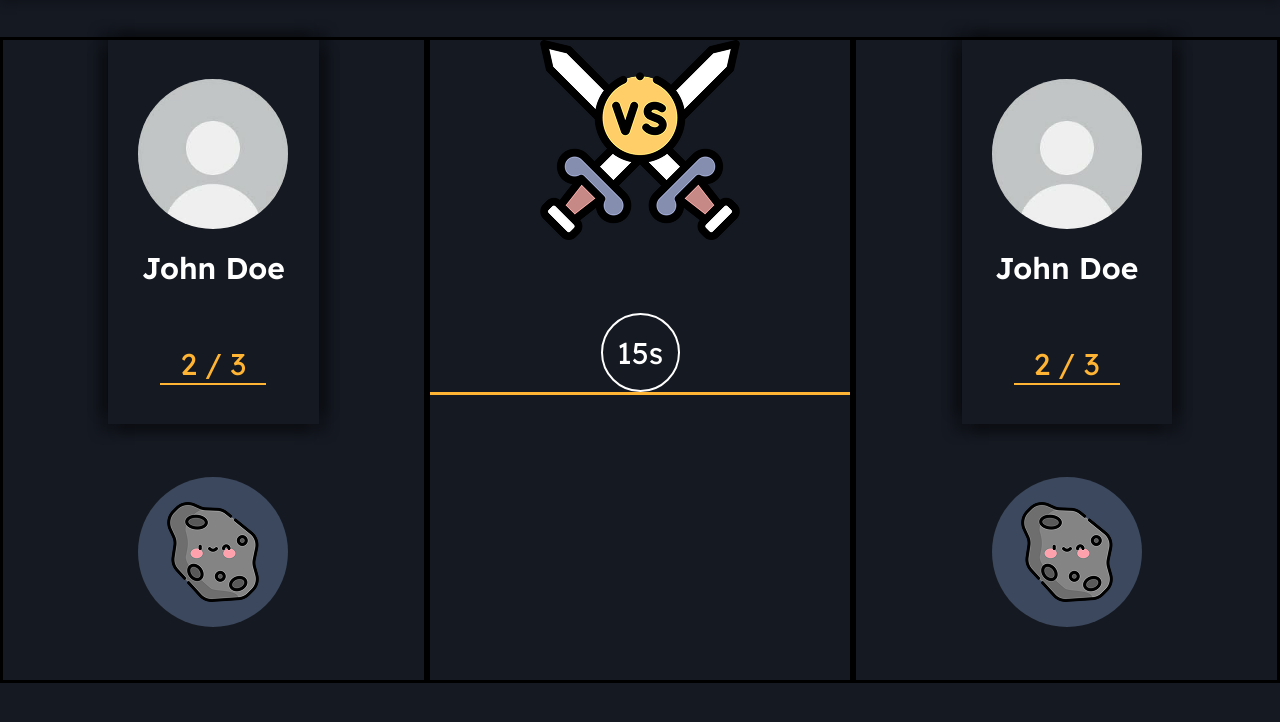
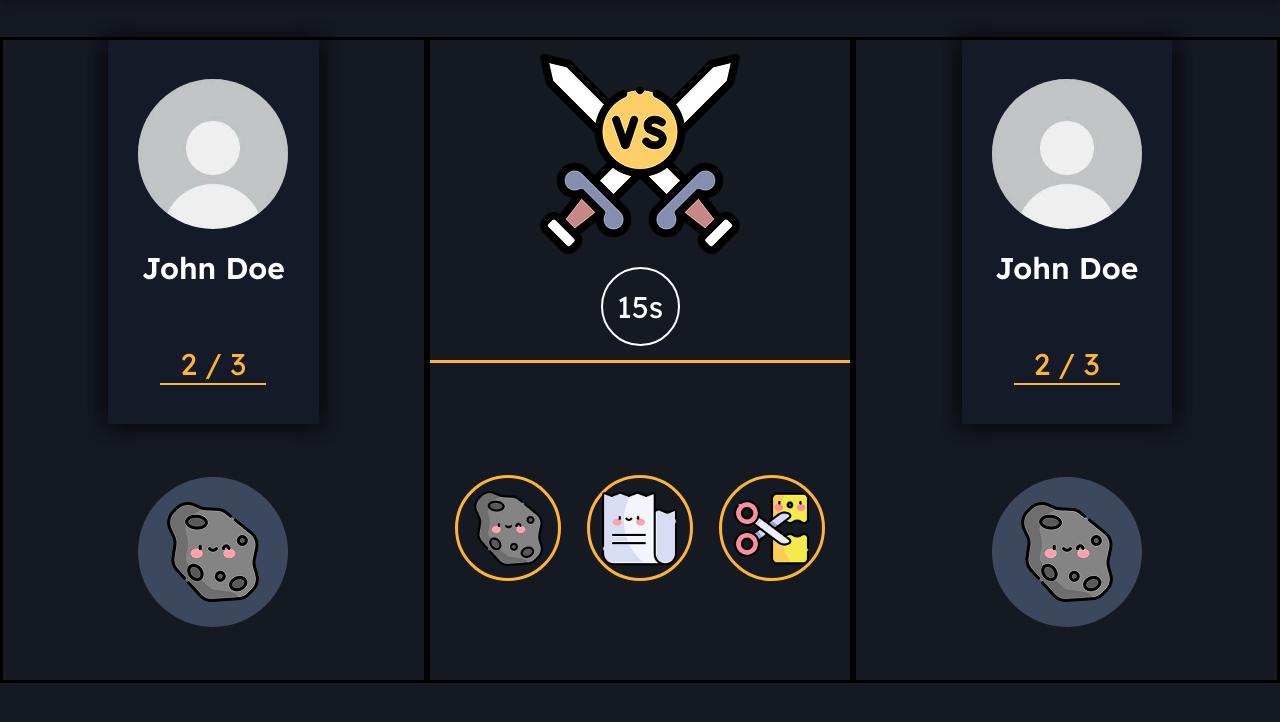
Before and after one commit to synnfall/JPEG, a PHP site: page /pfc.html in a window 1280 px wide. Shown: the part 56-778 px from the top of the page. Run offline with PHP 8.4, Linux system fonts and the light colour scheme.

Commit message:
presque fini

```diff
--- a/src/public/pfc.html
+++ b/src/public/pfc.html
@@ -33,7 +33,7 @@
       </div>
       <div class="side_bas">
         <div class="container_coup">
-          <img src="./img/icons/big_rock.png" alt="versus">
+          <img src="./img/icons/rock.png" alt="versus">
         </div>
       </div>
     </div>
@@ -43,7 +43,11 @@
         <div id="container_timer"><span id="timer">15s</span></div>
       </div>
       <div id="center-down" class="center_child">
-
+        <ul>
+          <li class="bouton_pfc"><img src="./img/icons/rock.png" alt="rock"></li>
+          <li class="bouton_pfc"><img src="./img/icons/paper.png" alt="paper"></li>
+          <li class="bouton_pfc"><img src="./img/icons/scissors.png" alt="scissors"></li>
+        </ul>
       </div>
     </div>
     <div id="left" class="big_container">
@@ -56,7 +60,7 @@
       </div>
       <div class="side_bas">
         <div class="container_coup">
-          <img src="./img/icons/big_rock.png" alt="versus">
+          <img src="./img/icons/rock.png" alt="rock">
         </div>
       </div>
     </div>
--- a/src/public/style/pfc.css
+++ b/src/public/style/pfc.css
@@ -56,6 +56,7 @@ main{
   flex-direction: column;
   align-items: center;
   justify-content: space-evenly;
+  background-color: #141A27;
 
   box-shadow: 10px 10px 10px rgba(0, 0, 0, .25),
               10px -10px 10px rgba(0, 0, 0, .25),
@@ -113,12 +114,18 @@ main{
   display: flex;
   flex-direction: column;
   align-items: center;
-  justify-content: space-between;
+  justify-content: space-evenly;
 }
 
 #center-up{
-  height: 55%;
-  border-bottom: solid 3px var(--secondary) ;
+  height: 50%;
+  border-bottom: 3px var(--secondary) ;
+
+}
+
+#center-down{
+  height: 50%;
+  border-top: solid 3px var(--secondary) ;
 }
 
 #container_timer{
@@ -139,4 +146,37 @@ main{
   color: white;
 }
 
+#center-down ul{
+  display: flex;
+  justify-content: space-evenly;
+  width: 100%;
+  height: 30%;
+}
+
+
+.bouton_pfc{
+  border: solid var(--secondary) 3px;
+  border-radius: 199px;
+
+  width: 100px;
+  height: 100px;
+
+  display: flex;
+  align-items: center;
+  justify-content: center;
+
+  transition: all var(--transition-03);
+}
+
+.bouton_pfc:hover{
+  background-color: var(--secondary);
+  transition: all var(--transition-03);
+}
+
+
+.bouton_pfc img{
+  width: 75px;
+  height: 75px;
+}
+
 /*---------- gear ----------*/
```
Also changed, not shown: src/public/img/icons/big_rock.png (deleted), src/public/img/icons/paper.png (added), src/public/img/icons/rock.png, src/public/img/icons/scissors.png (added).
